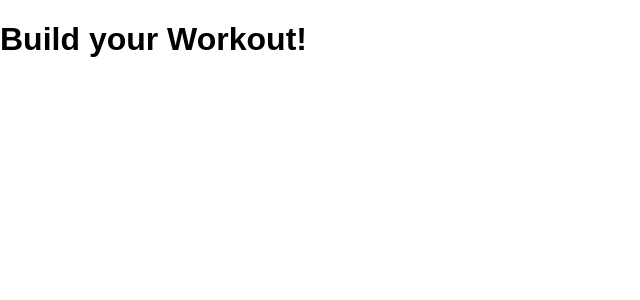
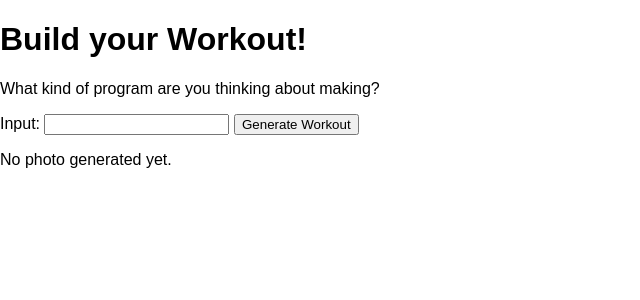
Before and after one commit to Yodazon/bodyBuild_Companion, a Flask app: page /workout in a window 1280 px wide. Shown: the top 300 px of the page, without its empty margins (0-640 px from the left). Run offline with Flask 3, Linux system fonts and the light colour scheme.

Commit message:
Modified names
Modifying names of files to make sure generate photos and workout are not confused

```diff
--- a/app/app.py
+++ b/app/app.py
@@ -9,15 +9,19 @@ sys.path.insert(1, 'C:\\Coding\\Github\\bodyBuild_Companion')
 from scripts.dallie3 import imgGen
 import scripts.user_info as info
 import scripts.statistics as stat
+from scripts.workoutPlan import workoutGen
 
 app = Flask(__name__, template_folder= 'templates', static_folder='static')
 
 def generatePhoto(input):
-    photo_path = imgGen(input,info.PAT, info.USER_ID, info.APP_ID )
+        photo_path = imgGen(input,info.PAT, info.USER_ID, info.APP_ID )
+        return photo_path
 
-    print ("this is the photo path")
-    print(photo_path)
-    return photo_path
+def generateWorkout(input):
+        workout_path = workoutGen(input,info.PAT, info.USER_ID, info.APP_ID )
+        print ("this is the workout path")
+        print(workout_path)
+        return workout_path
 
 
 
@@ -27,21 +31,48 @@ def generatePhoto(input):
 def index():
         return render_template('index.html')
 
+
+#
+# To generate photo companion
+#
 @app.route('/generatedImages/<filename>')
 def generatedImages(filename):
     print (f"The filname is {filename}")
     return send_from_directory('generatedImages', filename)
 
 
-@app.route('/generate', methods=['POST'])
-def generate():
+@app.route('/generatePhoto', methods=['POST'])
+def generatePhoto():
     input_data = request.form.get('input_data')
     generatePhoto(input_data)
     modified_input_data = input_data + '.jpg'
     return render_template('companion.html', generated_photo=modified_input_data)
 
 
+#
+# To generate workoutplan
+#
 
+@app.route('/generatedWorkout/<filename>')
+def generatedWorkout (filename):
+    print (f"The filname is {filename}")
+    return send_from_directory('generatedWorkout', filename)
+
+
+@app.route('/generateWorkout', methods=['POST'])
+def generateWorkout():
+    input_data = request.form.get('input_data')
+    generateWorkout(input_data)
+    modified_input_data = input_data + '.jpg'
+    return render_template('workout.html', generated_photo=modified_input_data)
+
+
+
+
+
+#
+# To generate Stats
+#
 @app.route('/generatedStats/<filename>')
 def generatedStats(filename):
     print (f"The filname is {filename}")
--- a/app/templates/workout.html
+++ b/app/templates/workout.html
@@ -8,7 +8,21 @@
 </head>
 <body>
     <h1>Build your Workout!</h1>
+    <p>What kind of program are you thinking about making?</p>
+    <form action="/generateWorkout" method="post">
+        <label for="input_data">Input:</label>
+        <input type="text" id="input_data" name="input_data" required>
+        <button type="submit">Generate Workout</button>
+    </form>
 
+    {% if generated_Workout %}
+        <h1> Companion Built! Congrats</h1>
+        <img src="{{ url_for('generatedWorkout', filename=generated_Workout) }}" alt="Generated Photo">
+        <button class="button" onclick="openPage('/')">Back to homepage</button>
+        <button class="button" onclick="openPage('/workout')">Make a Workout!</button>
+    {% else %}
+        <p>No photo generated yet.</p>
+    {% endif %}
 
 
 </body>
--- a/scripts/workoutPlan.py
+++ b/scripts/workoutPlan.py
@@ -11,7 +11,8 @@ from clarifai_grpc.grpc.api import resources_pb2, service_pb2, service_pb2_grpc
 from clarifai_grpc.grpc.api.status import status_code_pb2
 
 
-def workoutGen(RAW_TEXT_INPUT, PAT, USER_ID, APP_ID)
+def workoutGen(RAW_TEXT_INPUT, PAT, USER_ID, APP_ID):
+
     channel = ClarifaiChannel.get_grpc_channel()
     stub = service_pb2_grpc.V2Stub(channel)
 
@@ -27,7 +28,7 @@ def workoutGen(RAW_TEXT_INPUT, PAT, USER_ID, APP_ID)
                 resources_pb2.Input(
                     data=resources_pb2.Data(
                         text=resources_pb2.Text(
-                            url=TEXT_FILE_URL
+                            raw= RAW_TEXT_INPUT
                         )
                     )
                 )
@@ -50,5 +51,5 @@ def workoutGen(RAW_TEXT_INPUT, PAT, USER_ID, APP_ID)
         for concept in output.data.concepts:
             print("	%s %.2f" % (concept.name, concept.value))
 
-# Uncomment this line to print the full Response JSON
-#print(results)
+        # Uncomment this line to print the full Response JSON
+        print(results)
```
